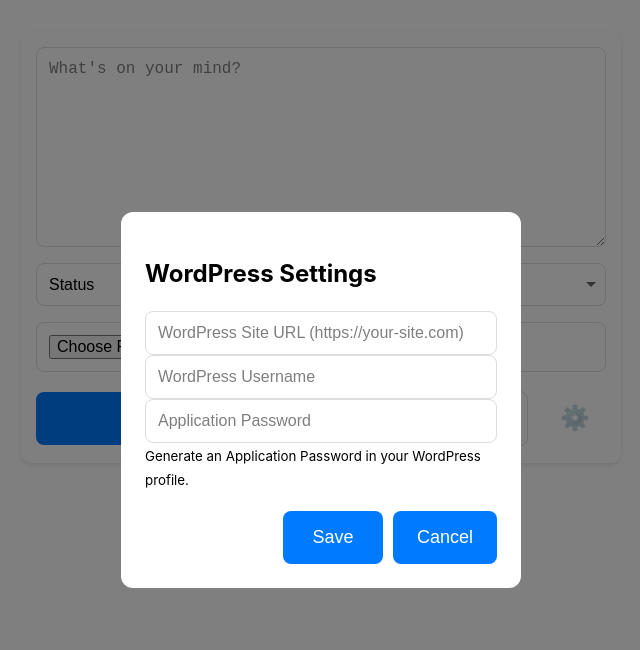
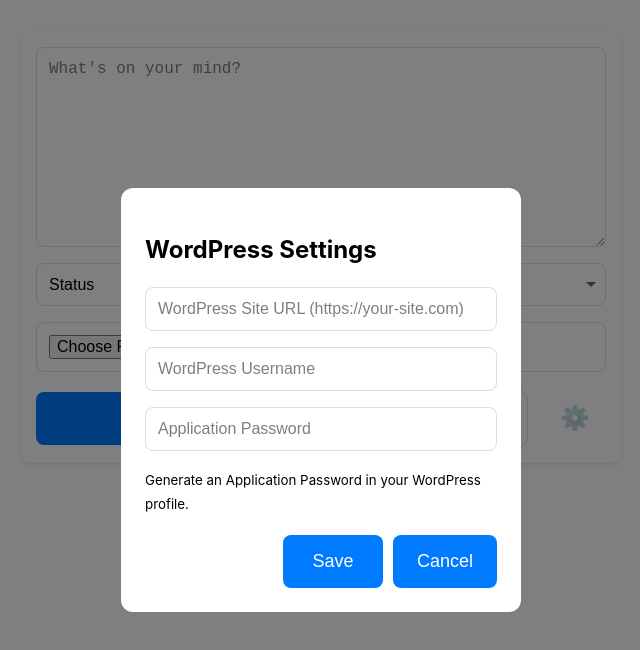
Before and after one commit to ebinnion/wp-simple-publish, a website: page index.html in a window 1280 px wide. Both pictures are taken after a click on the button "⚙️". Shown: the whole page, without its empty margins (319-959 px from the left). Drawn offline with Linux system fonts and the light colour scheme.

Commit message:
Fix styling for inputs in modal

```diff
--- a/styles.css
+++ b/styles.css
@@ -357,3 +357,7 @@
 .queue-item .error:not(:empty) {
 	display: block;
 }
+
+.modal-content input {
+	margin-bottom: 16px;
+}
```
